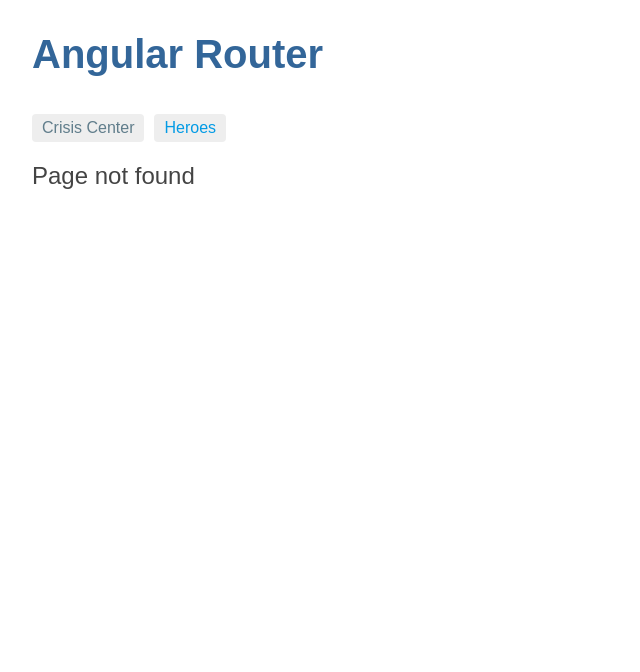
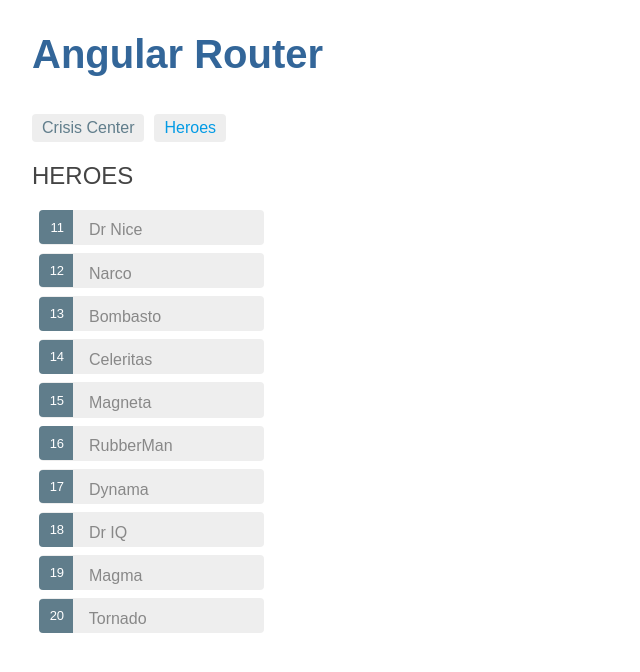
Before and after one commit to dahamv/angular-router, an Angular app: page /heroes in a window 1280 px wide. Before the commit this address had no page. Shown: the top 672 px of the page, without its empty margins (0-640 px from the left). Built offline with nearby package versions, Linux system fonts and the light colour scheme.

Commit message:
followed until #setting-the-route-parameters-in-the-list-view

```diff
--- a/src/app/app.module.ts
+++ b/src/app/app.module.ts
@@ -16,8 +16,8 @@ import { HeroDetailComponent } from './heroes/hero-detail/hero-detail.component'
   imports: [
     BrowserModule,
     FormsModule,
-    AppRoutingModule,
-    HeroesModule
+    HeroesModule,
+    AppRoutingModule
   ],
   declarations: [
     AppComponent,
--- a/src/app/heroes/hero-list/hero-list.component.css
+++ b/src/app/heroes/hero-list/hero-list.component.css
@@ -73,7 +73,7 @@ button.delete {
 
 .heroes li.selected {
   background-color: #CFD8DC;
-  color: white;
+  color: red;
 }
 .heroes li.selected:hover {
   background-color: #BBD8DC;
--- a/src/app/heroes/hero-list/hero-list.component.html
+++ b/src/app/heroes/hero-list/hero-list.component.html
@@ -3,6 +3,8 @@
   <li *ngFor="let hero of heroes"
     [class.selected]="hero === selectedHero"
     (click)="onSelect(hero)">
+    <a [routerLink]="['/hero', hero.id]">
     <span class="badge">{{hero.id}}</span> {{hero.name}}
+    </a>
   </li>
 </ul>
--- a/src/app/heroes/heroes-routing.module.ts
+++ b/src/app/heroes/heroes-routing.module.ts
@@ -1,7 +1,11 @@
 import { NgModule } from '@angular/core';
 import { Routes, RouterModule } from '@angular/router';
+import { HeroListComponent } from './hero-list/hero-list.component';
+import { HeroDetailComponent } from './hero-detail/hero-detail.component';
 
-const routes: Routes = [];
+const routes: Routes = [
+  { path: 'heroes',  component: HeroListComponent },
+  { path: 'hero/:id', component: HeroDetailComponent }];
 
 @NgModule({
   imports: [RouterModule.forChild(routes)],
```
